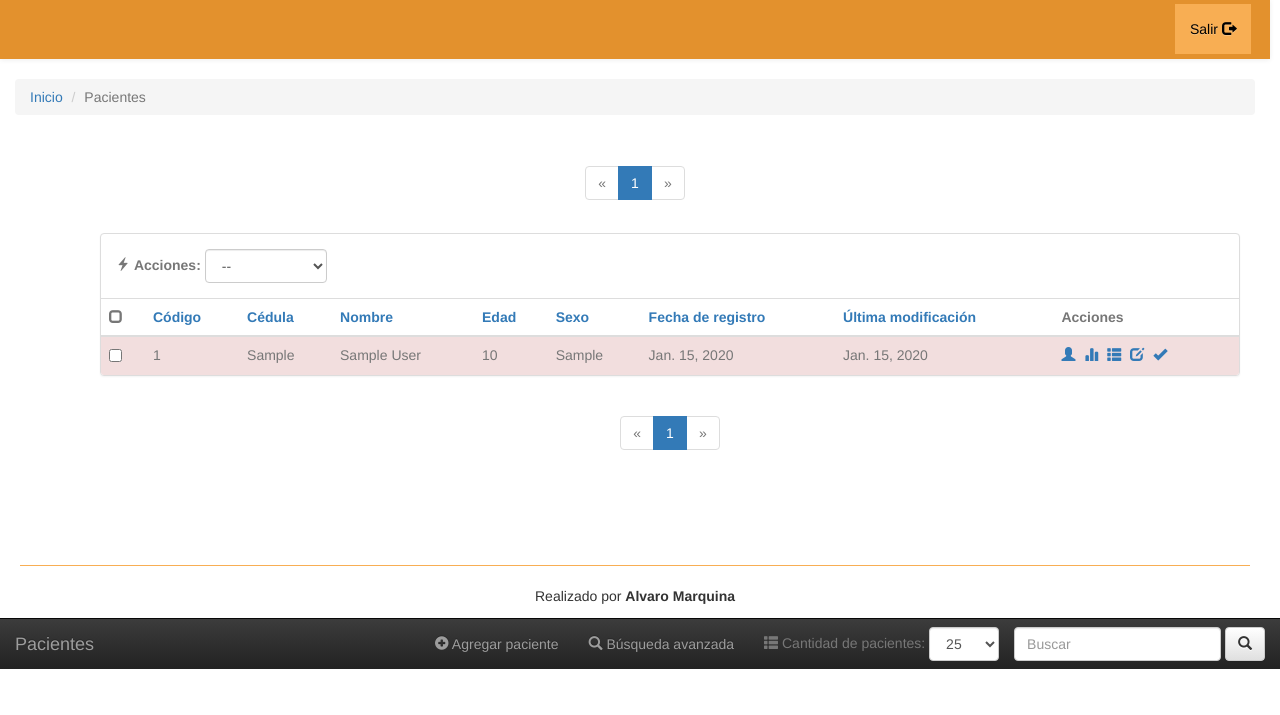
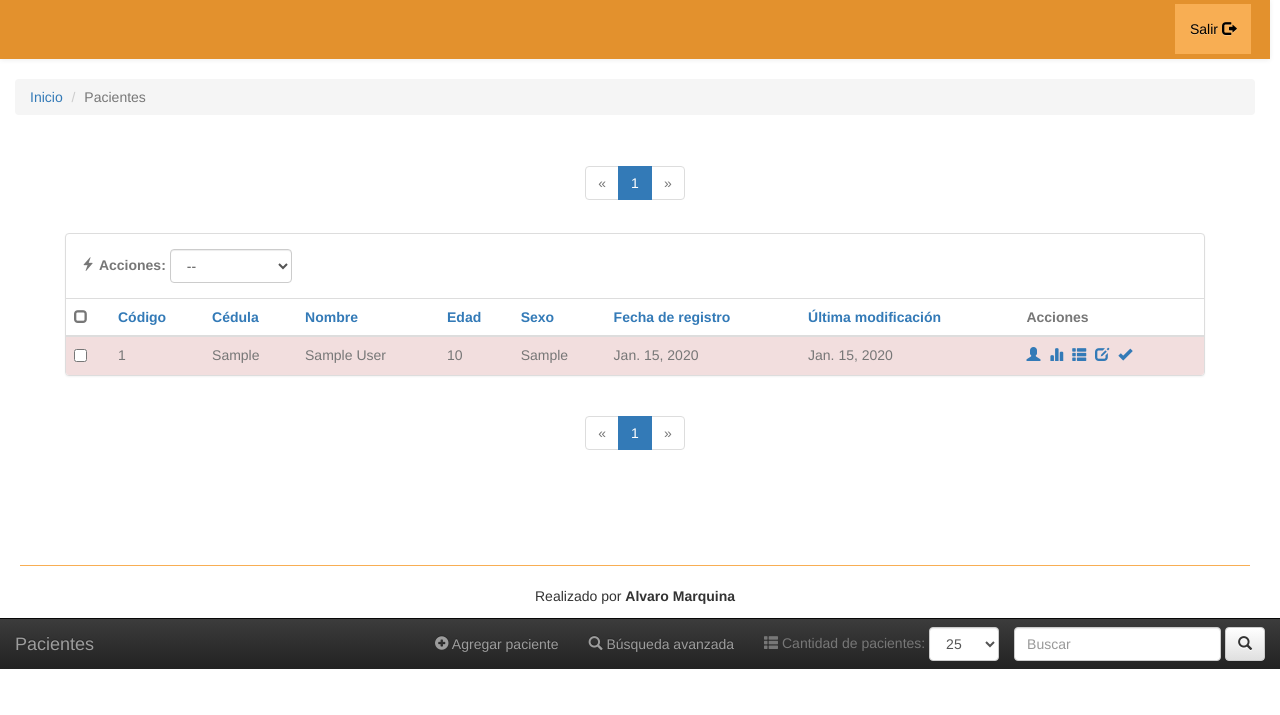
Before and after one commit to wott86/dacardioapp, a Django app: template apps/patients/templates/patient_list.html in a window 1280 px wide. Shown: the part 131-846 px from the top of the page. Run offline with Django 3.2, Linux system fonts and the light colour scheme; the template is opened without the code that fills it: most values are stand-ins (such as "Sample title", 1, 10 or a date in 2020); some libraries are stand-ins or nearby versions.

Commit message:
fixed patient list which was not properly centerec

```diff
--- a/apps/patients/templates/patient_list.html
+++ b/apps/patients/templates/patient_list.html
@@ -13,7 +13,7 @@
 {% block breadcrumbs %}
     <div class="container-fluid">
         <div class="row">
-            <div class="col-lg-12">
+            <div class="col-lg-12 col-md-12 col-sm-12 col-xs-12">
                 <ol class="breadcrumb">
                     <li><a href="#">Inicio</a></li>
                     <li class="active">Pacientes</li>
@@ -26,7 +26,7 @@
 {% block content %}
     <div class="container-fluid">
         <div class="row">
-            <div class="col-lg-12">
+            <div class="col-lg-12 col-md-12 col-sm-12 col-xs-12">
                 <nav class="navbar navbar-inverse navbar-fixed-bottom">
                     <div class="container-fluid">
                         <!-- Brand and toggle get grouped for better mobile display -->
@@ -98,10 +98,10 @@
             </nav>
         </div>
         <!-- Patient list  -->
-        <form class="navbar-form navbar-right text-muted" action="{% url 'patients_action' %}" role="form" method="post">
+        <form class="navbar-form text-muted" action="{% url 'patients_action' %}" role="form" method="post">
             <div class="container">
                 <div class="row">
-                    <div class="col-lg-12">
+                    <div class="col-lg-12 col-md-12 col-sm-12 col-xs-12">
                         <div class="panel panel-default">
                             <div class="panel-body">
                                 <div class="form-group">
```
